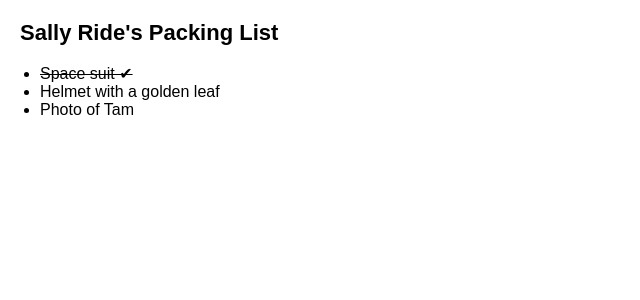
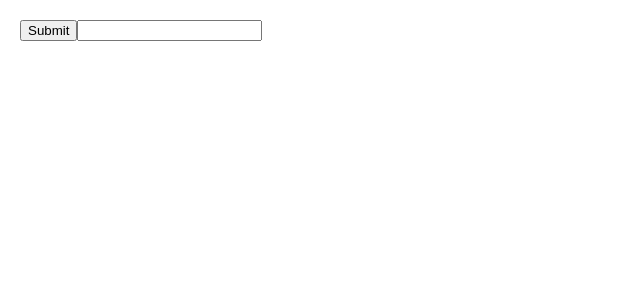
Before and after one commit to piyushdhamecha/weltec-react-3, a React (Create React App) app: page / in a window 1280 px wide. Shown: the top 300 px of the page, without its empty margins (0-640 px from the left). Built offline with nearby package versions, Linux system fonts and the light colour scheme.

Commit message:
Event handlers and Class component init

```diff
--- /dev/null
+++ b/src/EventHandlers/App.js
@@ -0,0 +1,8 @@
+// import EventHandlers from "./EventHanlders"
+import EventHandlersClass from "./EventHandlersClass"
+
+const App = () => {
+  return <EventHandlersClass />
+}
+
+export default App
--- /dev/null
+++ b/src/EventHandlers/EventHandlersClass.js
@@ -0,0 +1,19 @@
+import { Component } from "react"
+
+class EventHandlersClass extends Component {
+  handleClick = () => {
+    console.log('Button clicked')
+  }
+
+  render() {
+    console.log(this)
+    return (
+      <div>
+        <button onClick={this.handleClick}>Submit</button>
+        <input />
+      </div>
+    )
+  }
+}
+
+export default EventHandlersClass
--- /dev/null
+++ b/src/EventHandlers/EventHanlders.js
@@ -0,0 +1,25 @@
+const EventHandlers = () => {
+  const handleSubmitClick = () => {
+    console.log('Submit button clicked')
+  }
+
+  const handleSubmitFocus = () => {
+    console.log('Submit button focused')
+  }
+
+  const handleInputFocus = () => {
+    console.log('Input focused')
+  }
+
+  return (
+    <div>
+      {/* Html */}
+      {/* <button onclick="handleSubmitClick()">Submit</button> */}
+      {/* React */}
+      <button onClick={handleSubmitClick} onFocus={handleSubmitFocus}>Submit</button>
+      <input onFocus={handleInputFocus} />
+    </div>
+  )
+}
+
+export default EventHandlers
--- a/src/index.js
+++ b/src/index.js
@@ -2,7 +2,8 @@ import React from 'react';
 import ReactDOM from 'react-dom/client';
 import './index.css';
 // import App from './App';
-import App from './PackingList/App'
+// import App from './PackingList/App'
+import App from './EventHandlers/App'
 import reportWebVitals from './reportWebVitals';
 
 const root = ReactDOM.createRoot(document.getElementById('root'));
```
